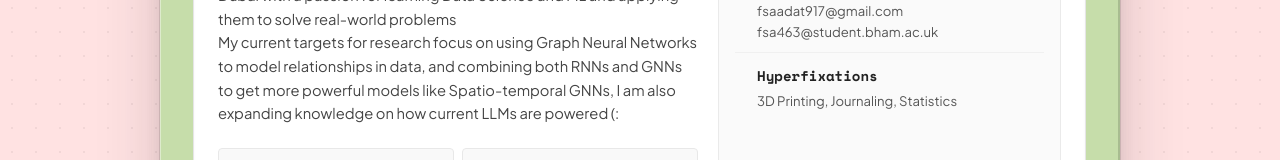
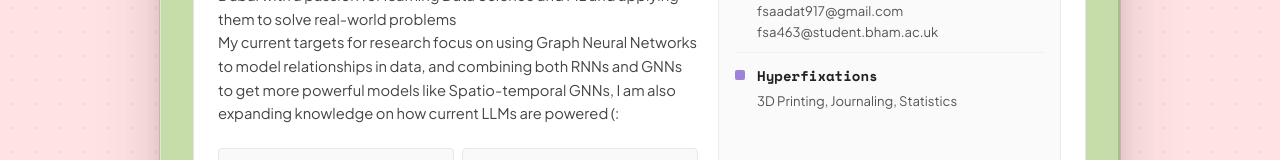
Before and after one commit to FatimaSaadat17/Personal-Website-Fatima-Ali, a React (Vite) app: page / in a window 1280 px wide. Shown: the part 1588-1748 px from the top of the page. Built offline with nearby package versions, Linux system fonts and the light colour scheme; no server answers; the HTML template or start-up script is replaced by a standard one; a web font is replaced by a local one.

Commit message:
Update focus indicator background color

```diff
--- a/src/components/Sections/AboutSection.jsx
+++ b/src/components/Sections/AboutSection.jsx
@@ -82,7 +82,7 @@ export default function AboutSection() {
           </div>
 
           <div className="focus-item">
-            <div className="focus-indicator" style={{ background: '#A290B7A' }} />
+            <div className="focus-indicator" style={{ background: '#9f82d9' }} />
             <div>
               <strong>Hyperfixations</strong>
               <p>3D Printing, Journaling, Statistics</p>
```
